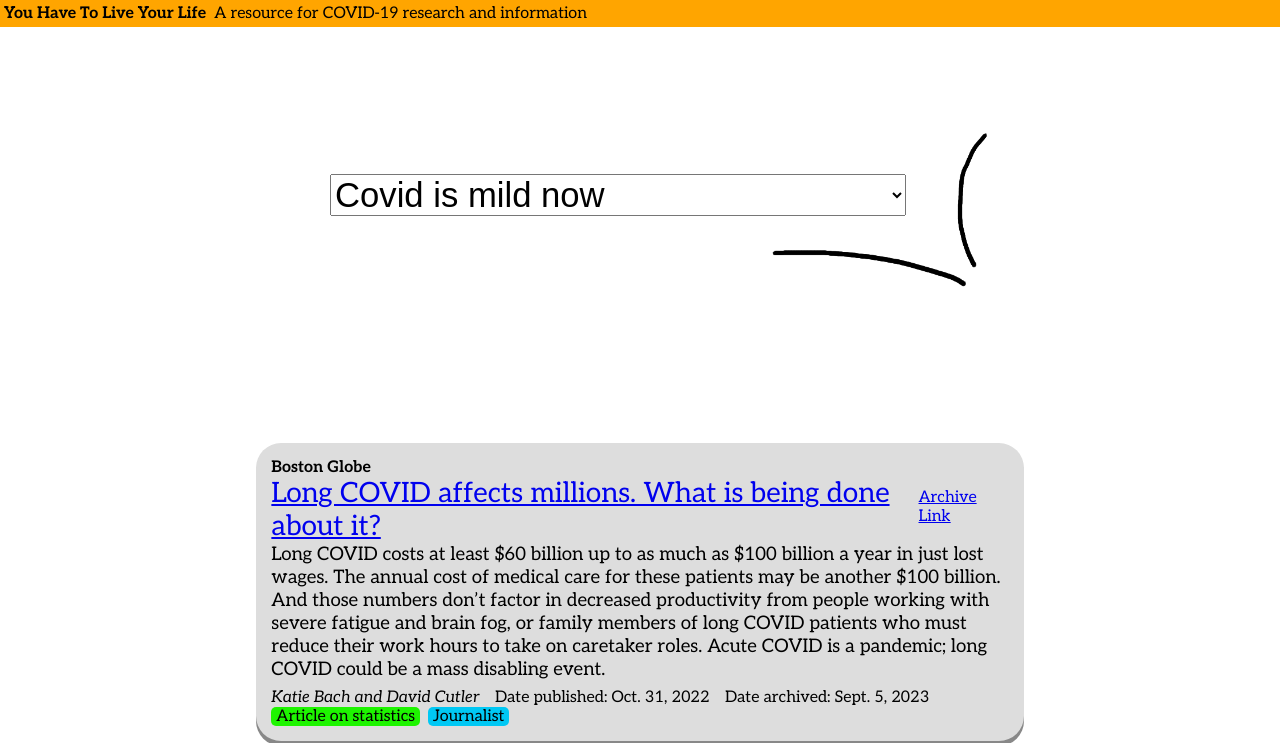
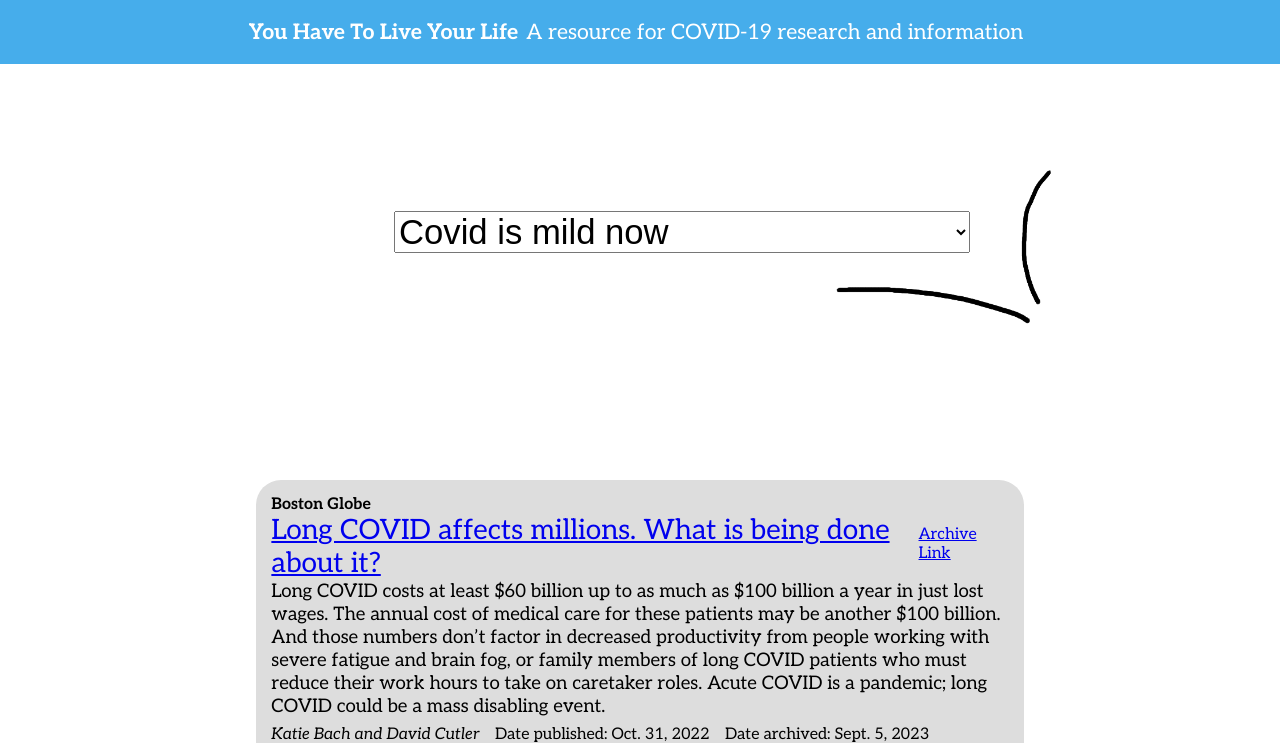
Before and after one commit to abstractedfox/LiveOurLives-Website, a Django app: template LiveOurLives/mainsite/templates/mainsite/index.html in a window 1280 px wide. Shown: the top 743 px of the page. Run offline with Django 4.2, Linux system fonts and the light colour scheme; the template is opened without the code that fills it: values that come from a table or form of the project are taken from there, others are empty; data comes from the database, SQL or seed files in the repository; both versions use the stored data as it was after the commit; some web fonts are replaced.

Commit message:
Adjusted layout & page header. Changed urls/views so a query can be initiated from the URL and not necessarily from a POST request

```diff
--- a/LiveOurLives/mainsite/static/mainsite/style.css
+++ b/LiveOurLives/mainsite/static/mainsite/style.css
@@ -13,15 +13,22 @@ body{
 
 #topbar{
     width: 100%;
+    height: 4rem;
     margin: 0;
-    background-color: orange;
+    /*background-color: orange;*/
+    background-color: #46ADEB;
 
+    color: #ffffff;
     font-family: Aleo;
+    font-size: 16pt;
     padding: 4px;
 
     display: flex;
     flex-direction: row;
     box-sizing: border-box;
+
+    align-items: center;
+    justify-content: center;
 }
 
 #topbar > *{
@@ -56,6 +63,11 @@ body{
     #left: 5rem;
 
     margin-bottom: 2rem;
+
+}
+
+#top-container{
+    margin-left: 8rem;
 }
 
 #retort-container select{
--- a/LiveOurLives/mainsite/urls.py
+++ b/LiveOurLives/mainsite/urls.py
@@ -1,7 +1,9 @@
 from django.urls import path
 
 from . import views
+from . import models
 
 urlpatterns = [
-    path("", views.index, name="index")
+    path("", views.index, name="index"),
+    path("<str:selection>", views.indexSelection)
 ]
```
Also changed, not shown: LiveOurLives/mainsite/views.py (+21 -14 lines), LiveOurLives/db.sqlite3, 2 other files.
